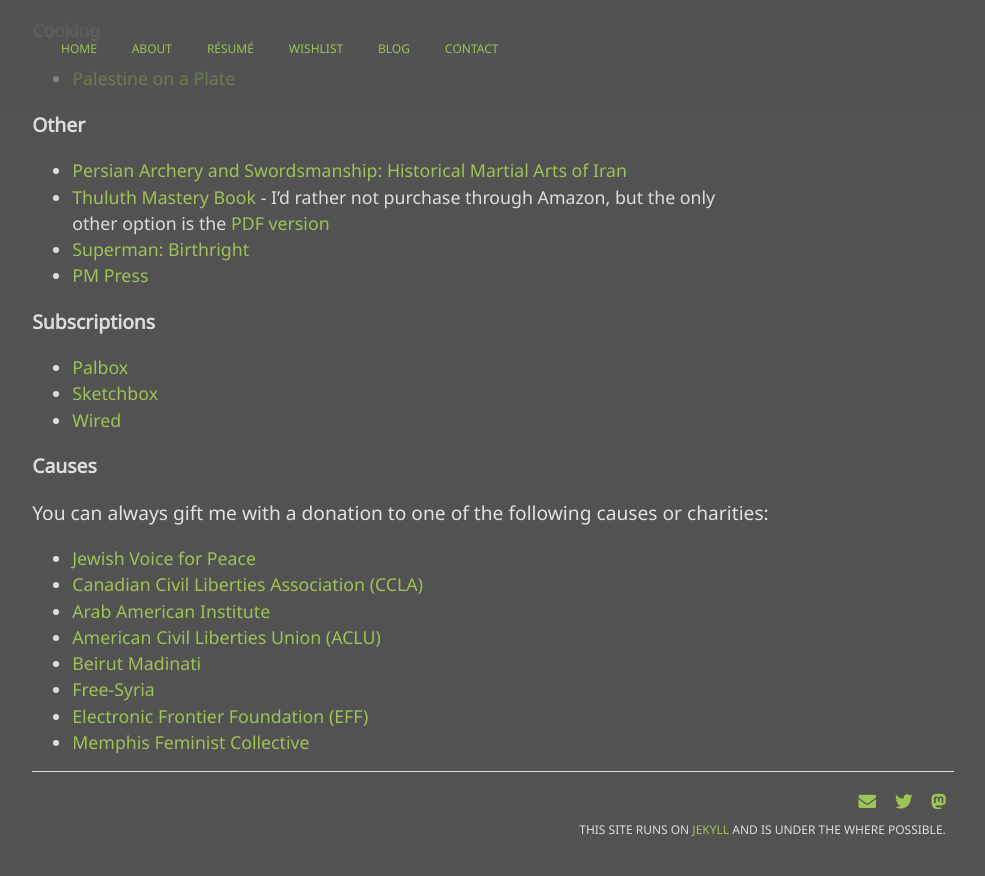
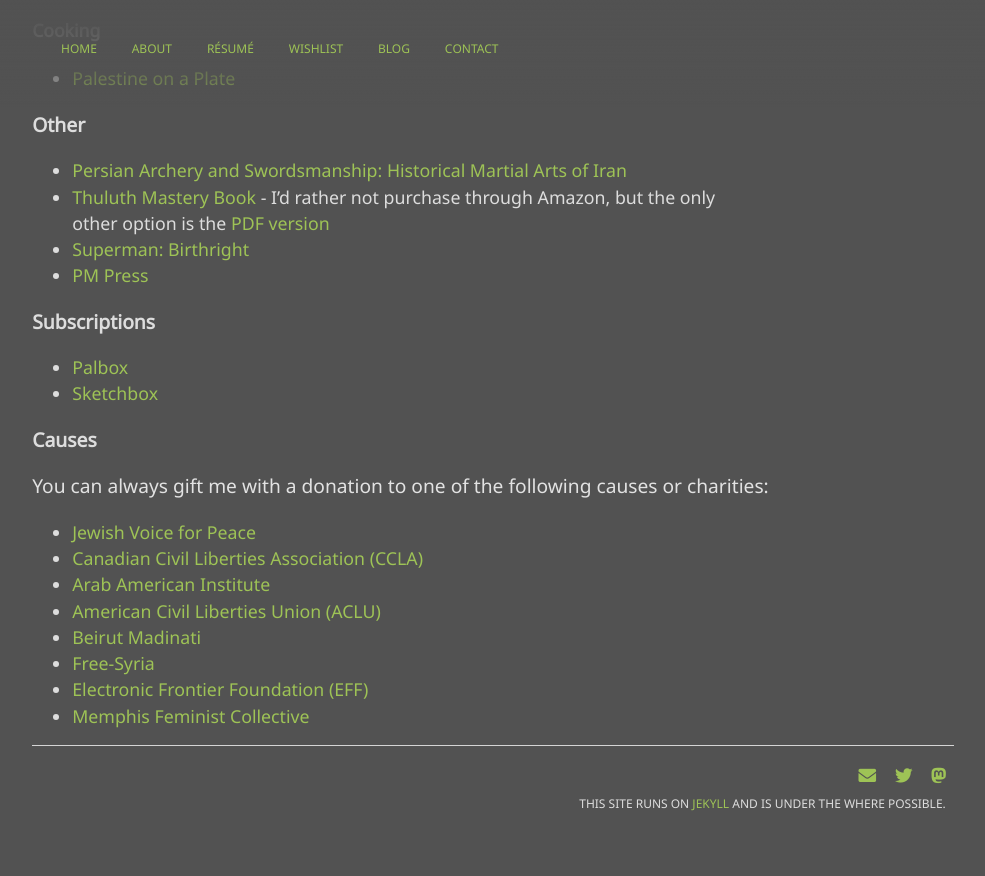
Before and after one commit to mstfacmly/mstfacmly.github.io, a Jekyll site: the page built from wishlist.md, in a window 1280 px wide and 900 px high, scrolled down 1379 px. Shown: the top 876 px of the window, without its empty margins (147-1132 px from the left). Built offline with Jekyll 4.4.1, drawn with Linux system fonts in a browser that asks for light colours; nearby versions of some CDN libraries; a script that is not in the unit is left out.

Commit message:
update wishlist

```diff
--- a/wishlist.md
+++ b/wishlist.md
@@ -59,7 +59,6 @@
 ### Subscriptions
 * [Palbox](https://www.palbox.org/)
 * [Sketchbox](https://getsketchbox.com/)
-* [Wired](https://subscribe.wired.com/subscribe/)
 
 ### Causes
 You can always gift me with a donation to one of the following causes or charities:
```
